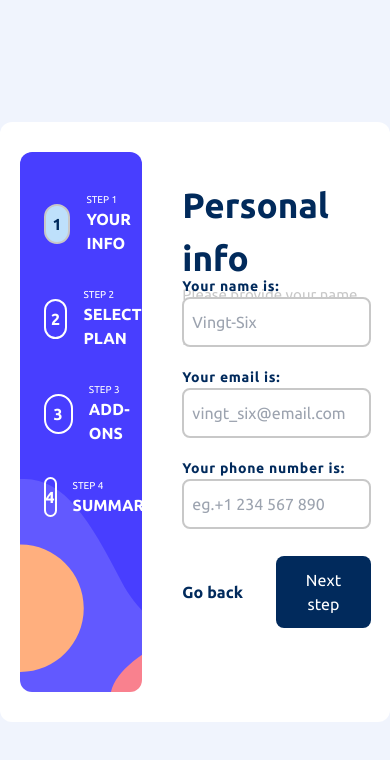
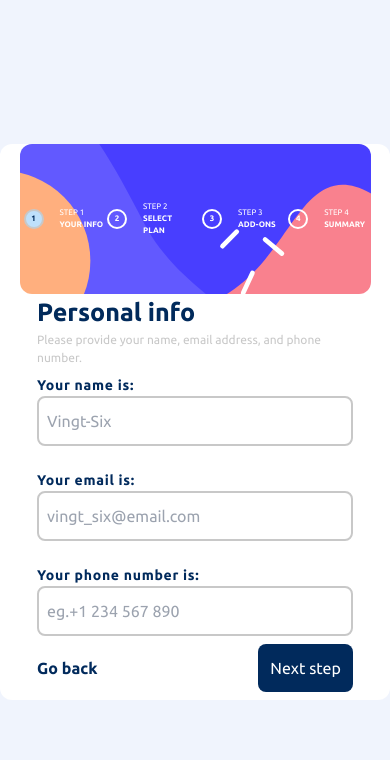
Before and after one commit to Melina1996/ProjetState, a React (Vite) app: page / in a window 390 px wide. Shown: the top 760 px of the page. Built offline with nearby package versions, Linux system fonts and the light colour scheme.

Commit message:
corrected responsive

```diff
--- a/src/App.jsx
+++ b/src/App.jsx
@@ -81,11 +81,13 @@ function App() {
 
   return (
     <div className="w-screen h-screen flex justify-center items-center bg-[#F0F4FDff] font-ubuntu">
-      <div className="w-[900px] h-[600px] bg-white flex justify-center items-center rounded-xl">
-        <div className="w-[90%] h-[90%] flex justify-center items-center gap-10">
+      <div className="w-[900px] md:h-[600px] h-fit bg-white flex justify-center items-center rounded-xl">
+
+        <div className="w-[90%] h-[90%] md:pt-2 pt-0 flex md:flex-row flex-col justify-center items-center md:gap-10">
+
           <Sidebar currentStep={currentStep} />
 
-          <div className="w-[60%] h-[90%] flex flex-col justify-start items-start">
+          <div className="md:w-[60%] w-[90%] h-[90%] flex flex-col justify-start items-start">
 
             {/* header is displayed according to site */}
             <Header
@@ -164,7 +166,7 @@ function App() {
             )}
 
             {currentStep < 5 ? (
-              <div className="h-[10%] w-[100%] flex justify-center items-center">
+              <div className="md:h-[10%] h-[30%] w-[100%] flex justify-center items-center pt-2 pb-2 md:pb-0 md:pt-0">
                 <div className="w-[50%] flex justify-start items-center">
                   <button
                     onClick={() =>
--- a/src/Components/Checkbox.jsx
+++ b/src/Components/Checkbox.jsx
@@ -60,8 +60,8 @@ export default function Checkbox(props) {
           />
 
           <div>
-            <p className="font-semibold text-[#012A5Cff]">{props.service}</p>
-            <p>{props.description}</p>
+            <p className="font-semibold text-[#012A5Cff] md:text-[17px] text-[14px]">{props.service}</p>
+            <p className="md:text-[15px] text-[12px]">{props.description}</p>
           </div>
         </label>
 
--- a/src/Components/Each_service.jsx
+++ b/src/Components/Each_service.jsx
@@ -4,7 +4,7 @@ export default function Each_service(props) {
   return (
     <div key={props.id} className="w-[100%] h-[20%] rounded-xl flex">
       <div className="w-[48%] h-[100%] flex flex-col justify-center items-start pl-6">
-        <p>{props.element.name}</p>
+        <p className="md:text-[15px] text-[12px]">{props.element.name}</p>
       </div>
 
       <div className="w-[48%] h-[100%] flex justify-end items-center pr-6">
--- a/src/Components/Header.jsx
+++ b/src/Components/Header.jsx
@@ -2,11 +2,11 @@ import React from "react";
 
 export default function Header(props) {
   return (
-    <div className="w-[100%] h-[20%]">
-      <h1 className="text-[#012A5Bff] text-[35px] font-semibold">
+    <div className="w-[100%] md:h-[20%] h-[10%] pb-2 md:pb-0">
+      <h1 className="text-[#012A5Bff] md:text-[35px] text-[25px] font-semibold">
         {props.header}
       </h1>
-      <p className="text-[#C8C8C8ff] text-[15px]">{props.subtext}</p>
+      <p className="text-[#C8C8C8ff] md:text-[15px] text-[12px]">{props.subtext}</p>
     </div>
   );
 }
--- a/src/Components/Overview.jsx
+++ b/src/Components/Overview.jsx
@@ -11,11 +11,11 @@ export default function Overview(props) {
         <div className="w-[100%] h-[50%] rounded-xl flex">
 
           <div className="w-[50%] h-[100%] flex flex-col justify-center items-start pl-6">
-            <p className='text-[#012A5Bff] text-[18px] font-semibold'>
+            <p className='text-[#012A5Bff] md:text-[18px] text-[15px] font-semibold'>
               {props.chosenPlan}({props.plan})
             </p>
 
-            <button className="underline underline-offset-1" onClick={()=> props.setStep(2)}>Change</button>
+            <button className="underline underline-offset-1 md:text-[15px] text-[12px]" onClick={()=> props.setStep(2)}>Change</button>
           </div>
 
           <div className="w-[50%] h-[100%] flex justify-end items-center pr-6">
--- a/src/Components/Personal.jsx
+++ b/src/Components/Personal.jsx
@@ -3,7 +3,7 @@ import Input from "./Input";
 
 export default function Personal(props) {
   return (
-    <div className="w-[100%] md:h-[80%] h-[60%] flex flex-col gap-5">
+    <div className="w-[100%] md:h-[80%] h-[70%] flex flex-col gap-6">
       <Input
         inputTitle={"Your name is:"}
         placeholder={"Vingt-Six"}
--- a/src/Components/Sidebar.jsx
+++ b/src/Components/Sidebar.jsx
@@ -3,9 +3,9 @@ import Steps from './Steps'
 
 export default function Sidebar(props) {
   return (
-    <div className='bg-sidebarOne bg-no-repeat bg-cover w-[35%] h-[100%] rounded-xl'>
+    <div className='md:bg-sidebarOne bg-no-repeat bg-cover md:w-[35%] md:h-[100%] bg-sidebarTwo w-[100%] h-[150px] rounded-xl'>
 
-       <div className='flex w-[80%] h-[100%] flex-col justify-start pt-10 items-start gap-8 rounded-xl'>
+       <div className='flex md:w-[80%] w-[100%] h-[100%] md:flex-col flex-row md:justify-start justify-center md:pt-10 md:items-start items-center md:gap-8 rounded-xl'>
 
         <Steps number={"1"} header={"STEP 1"} subheader={"YOUR INFO"} currentStep={props.currentStep}/>
 
--- a/src/Components/Steps.jsx
+++ b/src/Components/Steps.jsx
@@ -2,16 +2,16 @@ import React from "react";
 
 export default function Steps(props) {
   return (
-    <div className="w-[100%] ml-6 gap-4 flex justify-start items-center">
+    <div className="w-[100%] md:ml-6 gap-4 flex md:justify-start justify-center items-center">
       <div
-        className={`rounded-full w-[40px] h-[40px] ${
+        className={`rounded-full md:w-[40px] md:h-[40px] w-[20px] h-[20px] ${
           props.number == props.currentStep
             ? "bg-[#BEE0FBff] border-[#C8C8C8ff]"
             : "border-white bg-none"
         }  border-2 border-solid flex justify-center items-center`}
       >
         <p
-          className={`font-semibold ${
+          className={`font-semibold text-[8px] md:text-[18px] ${
             props.number == props.currentStep
               ? "text-[#012A5Cff]"
               : "text-white"
@@ -22,8 +22,8 @@ export default function Steps(props) {
       </div>
 
       <div className="flex flex-col text-white">
-        <p className="text-[10px]">{props.header}</p>
-        <p className="font-semibold">{props.subheader}</p>
+        <p className="md:text-[18px] text-[8px]">{props.header}</p>
+        <p className="font-semibold md:text-[18px] text-[8px]">{props.subheader}</p>
       </div>
     </div>
   );
```
